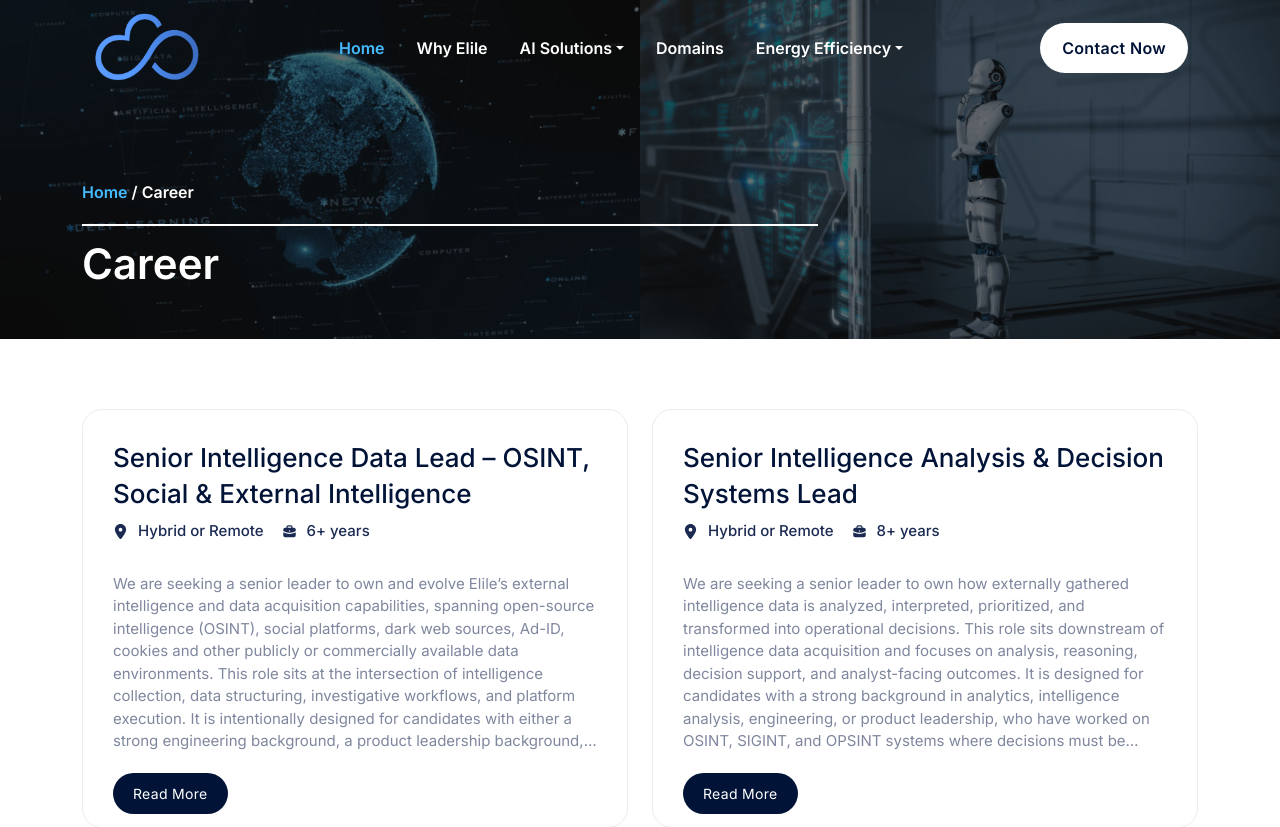
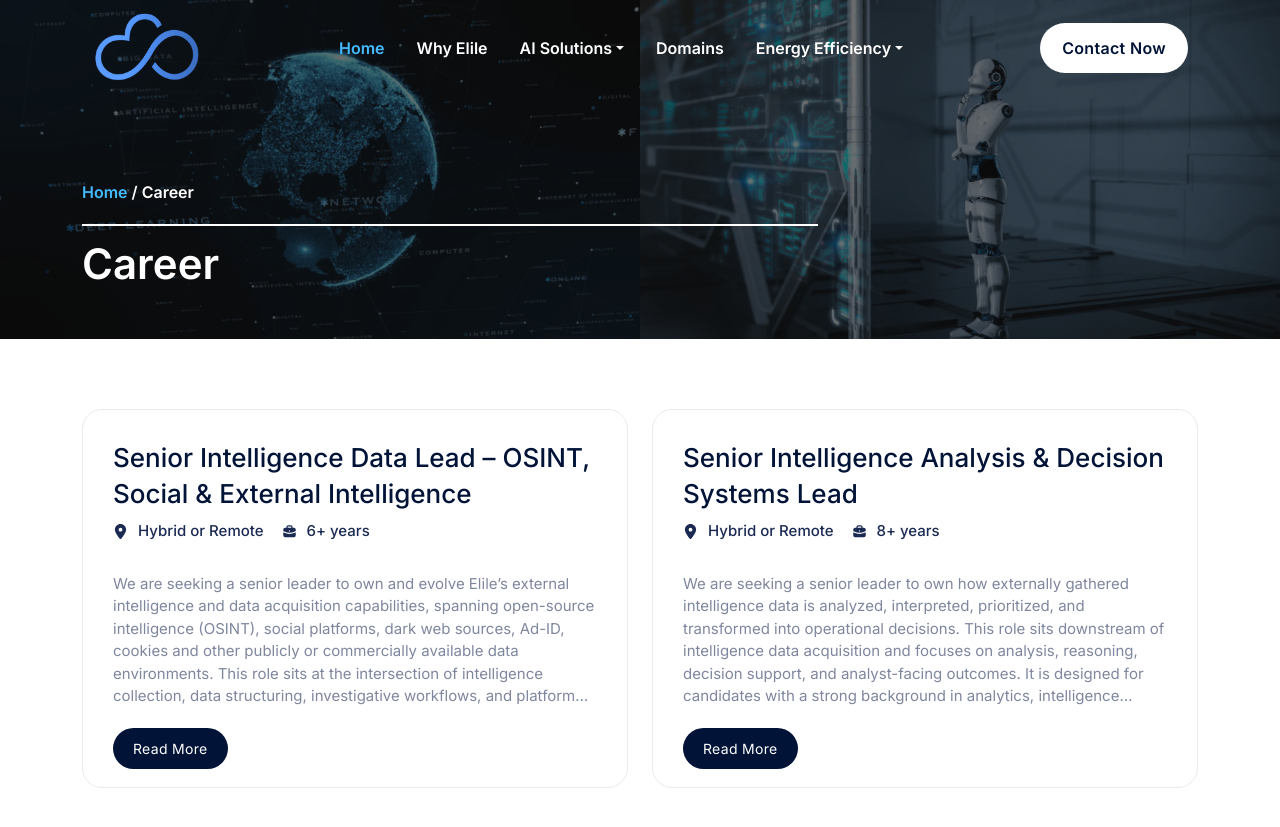
Before and after one commit to ElileAI-UAE/ElileAI-UAE, a Next.js app: page /career in a window 1280 px wide. Shown: the top 827 px of the page. Built offline with nearby package versions, Linux system fonts and the light colour scheme.

Commit message:
code updated

```diff
--- a/src/app/main.css
+++ b/src/app/main.css
@@ -2269,7 +2269,7 @@ footer .widget-title {
   font-size: 15px;
   color: #7F879E;
   display: -webkit-box;
-  -webkit-line-clamp: 8;
+  -webkit-line-clamp: 6;
   /* 8 lines ke baad cut */
   -webkit-box-orient: vertical;
   overflow: hidden;
```
